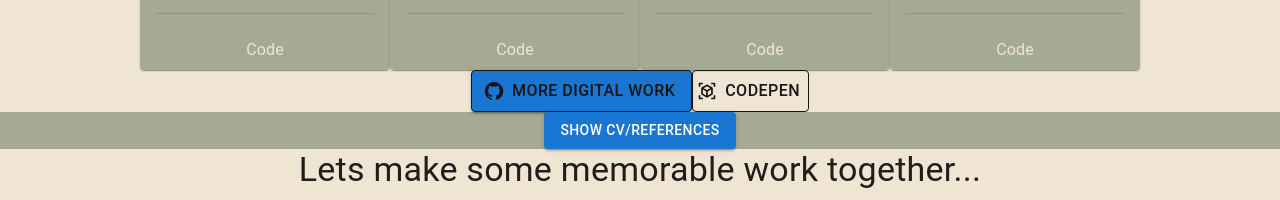
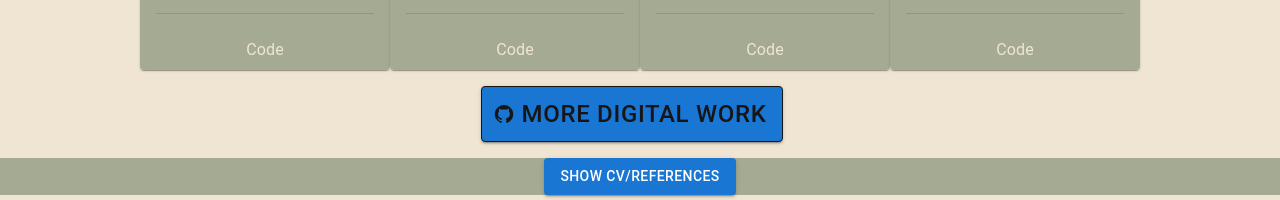
Before and after one commit to Orelso/CV2023, a React (Create React App) app: page / in a window 1280 px wide. Shown: the part 2050-2250 px from the top of the page. Built offline with nearby package versions, Linux system fonts and the light colour scheme; the HTML template or start-up script is replaced by a standard one.

Commit message:
resume section continued

```diff
--- a/src/components/DigitalWork.jsx
+++ b/src/components/DigitalWork.jsx
@@ -552,10 +552,10 @@ export default function ResponsiveGrid() {
             </Card>
           </Grid>
         </Grid>
-        <Grid container justifyContent="center">
+        <Grid container justifyContent="center" paddingTop={2} paddingBottom={2}>
   <Grid item>
     <Button
-      sx={{ color: '#171515', fontSize: '1rem', border: 1 }}
+      sx={{ color: '#171515', fontSize: '1.5rem', border: 1, marginRight: 2 }}
       href="https://github.com/Orelso"
       target="_blank"
       startIcon={<GitHubIcon />}
@@ -564,16 +564,8 @@ export default function ResponsiveGrid() {
       More Digital work
     </Button>
   </Grid>
-  <Grid item>
-    <Button
-      sx={{ color: '#171515', fontSize: '1rem', border: 1 }}
-      href="https://codepen.io/Orelso"
-      target="_blank"
-      startIcon={<ViewInArIcon />}
-    >
-      Codepen
-    </Button>
-  </Grid>
+
+
 </Grid>
       </Box>
 
```
